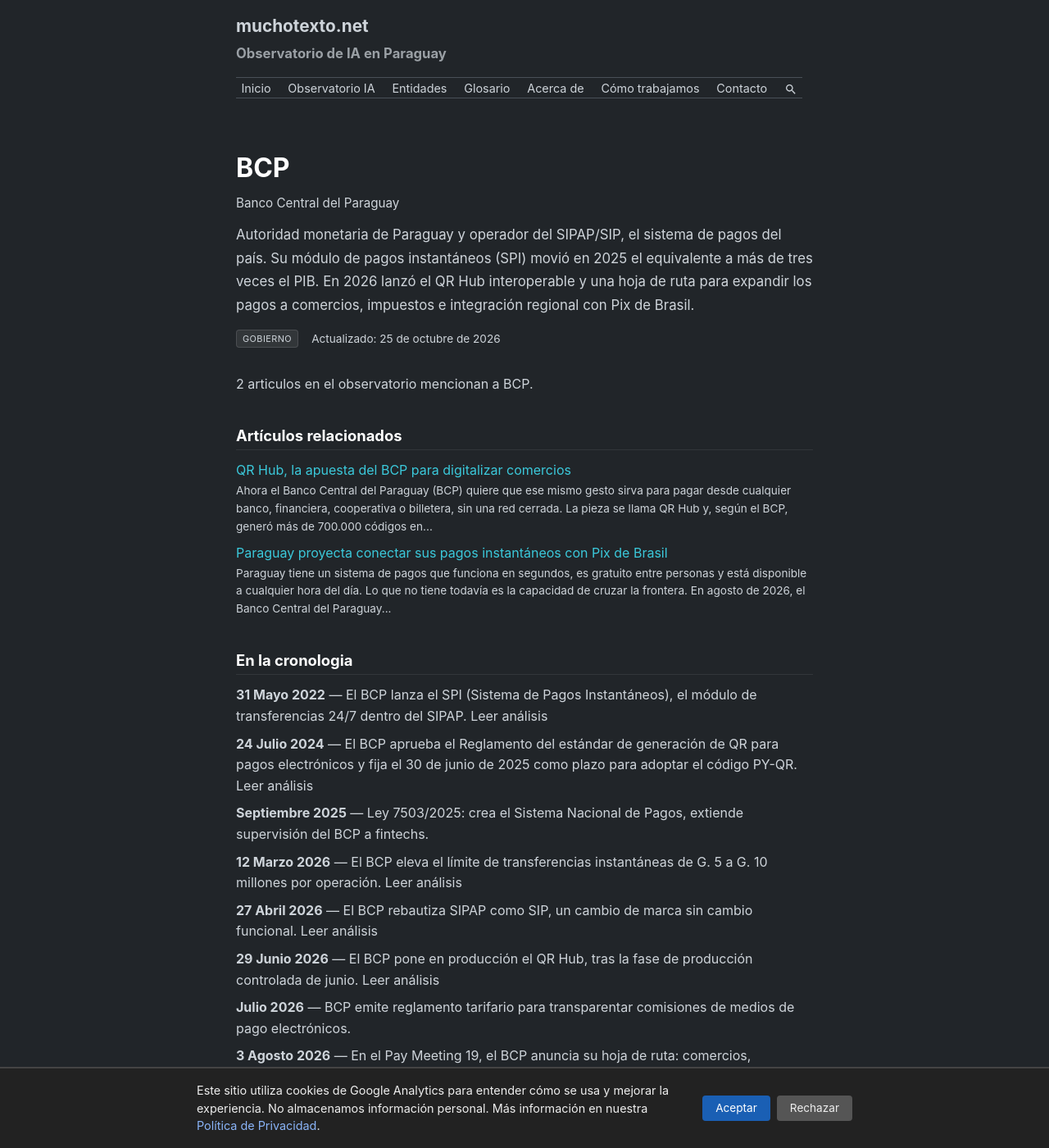
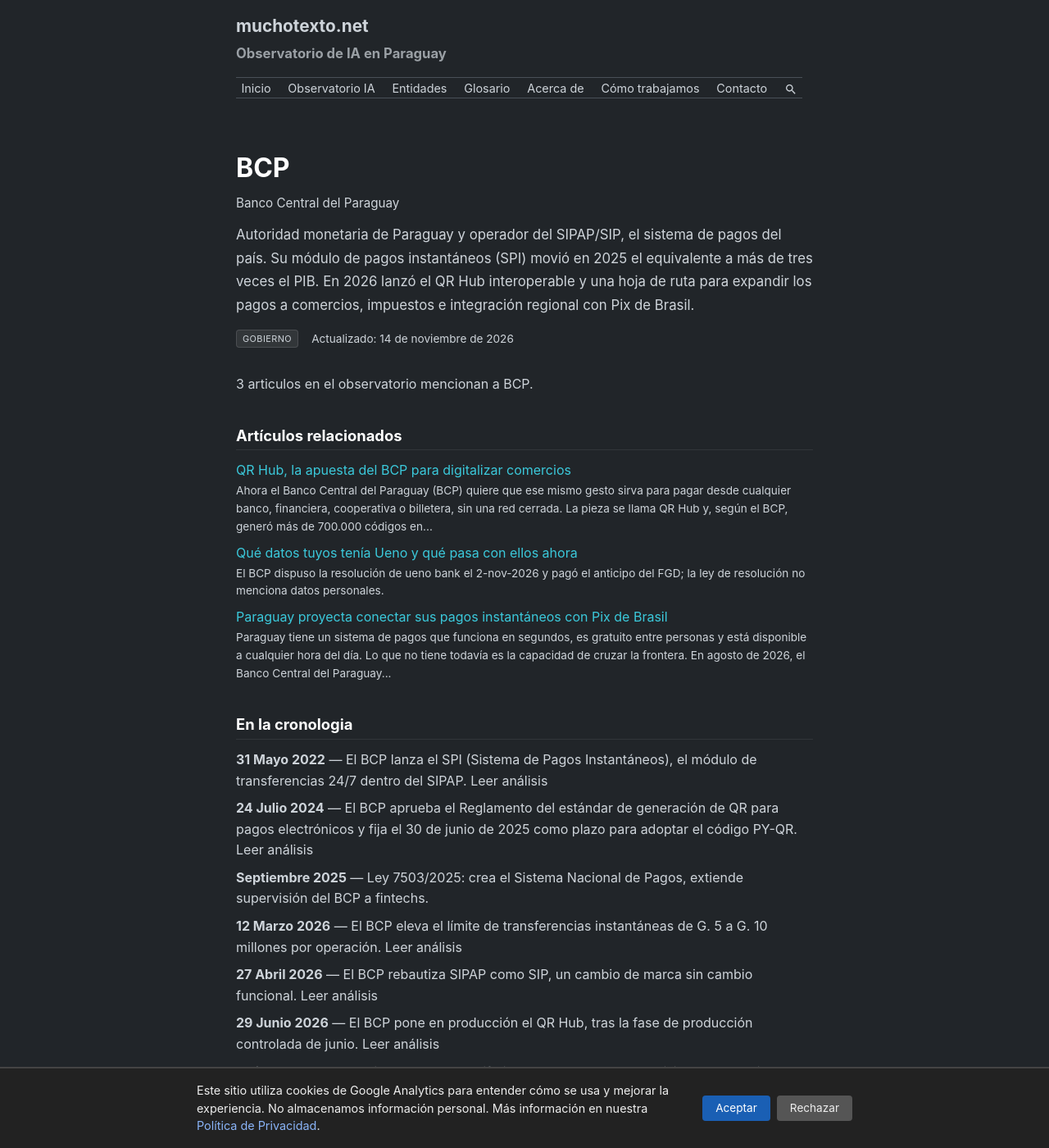
Before and after one commit to miravosqueinteresante/muchotexto.net, a Jekyll site: the page built from entidades/bcp.markdown, in a window 1280 px wide and 1400 px high. Shown: the whole window at 82% size. Built offline with Jekyll 4.4.1, drawn with Linux system fonts in a browser that asks for light colours; some of the changed text lies outside the part shown.

Commit message:
Agrega override manual de artículos en entidades

```diff
--- a/entidades/bcp.markdown
+++ b/entidades/bcp.markdown
@@ -4,7 +4,7 @@
 description: >
   Perfil de BCP en el Observatorio de IA en Paraguay: artículos, leyes y datos verificables sobre Banco Central del Paraguay.
 permalink: /entidades/bcp/
-last_modified_at: 2026-10-25
+last_modified_at: 2026-11-14
 entity_id: bcp
 entity_name: BCP
 entity_name_full: Banco Central del Paraguay
@@ -15,6 +15,9 @@
   - title: "QR Hub, la apuesta del BCP para digitalizar comercios"
     url: /articulos/2026/10/20/qr-hub-paraguay/
     context: "Ahora el Banco Central del Paraguay (BCP) quiere que ese mismo gesto sirva para pagar desde cualquier banco, financiera, cooperativa o billetera, sin una red cerrada. La pieza se llama QR Hub y, según el BCP, generó más de 700.000 códigos en..."
+  - title: "Qué datos tuyos tenía Ueno y qué pasa con ellos ahora"
+    url: /articulos/2026/11/13/que-datos-tuyos-tenia-ueno/
+    context: "El BCP dispuso la resolución de ueno bank el 2-nov-2026 y pagó el anticipo del FGD; la ley de resolución no menciona datos personales."
   - title: "Paraguay proyecta conectar sus pagos instantáneos con Pix de Brasil"
     url: /articulos/2026/10/16/sip-pagos-instantaneos-transfronterizos-pix/
     context: "Paraguay tiene un sistema de pagos que funciona en segundos, es gratuito entre personas y está disponible a cualquier hora del día. Lo que no tiene todavía es la capacidad de cruzar la frontera. En agosto de 2026, el Banco Central del Paraguay..."
@@ -48,6 +51,9 @@
     url: https://www.bcp.gov.py/
     context: "Autoridad monetaria de Paraguay. Administra el SIPAP/SIP, el sistema de pagos del país, y el QR Hub interoperable. En 2026 lanzó la hoja de ruta de expansión a comercios, impuestos e integración..."
 obs_regulacion:
+  - label: "Ley 6534/2020"
+    url: /articulos/2026/11/13/que-datos-tuyos-tenia-ueno/
+    context: "Protección de datos personales crediticios. Regula el acceso, la rectificación y el uso de historiales de crédito; el BCP y la SEDECO son autoridades. No cubre biometría, datos de la Expo ni..."
   - label: "Reglamento tarifario BCP (julio 2026)"
     url: /articulos/2026/07/24/ecommerce-logistica-paraguay/
     context: "El BCP emitió un reglamento que transparenta las comisiones de los medios de pago electrónicos."
@@ -57,4 +63,4 @@
     context: "Paraguay tiene desde 2022 un sistema de pagos instantáneos (SPI) que en 2025 movió el equivalente a más de tres veces el PIB y que el BCP rebautizó como SIP. En el Pay Meeting de agosto de 2026, el..."
 ---
 
-2 articulos en el observatorio mencionan a BCP.
+3 articulos en el observatorio mencionan a BCP.
```
Also changed, not shown: _data/entities.yml (+8 -0 lines), _data/observatorio.yml (+2 -5 lines), entidades/ande.markdown (+5 -2 lines), scripts/build_entities.py (+22 -0 lines), scripts/test_build_entities.py (added, +27 -0 lines), .github/workflows/jekyll.yml.
